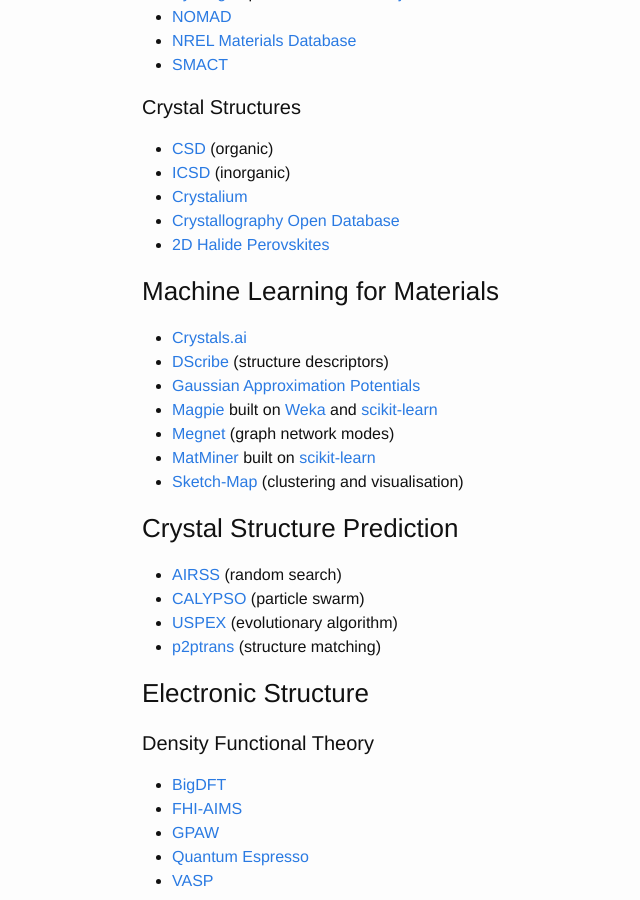
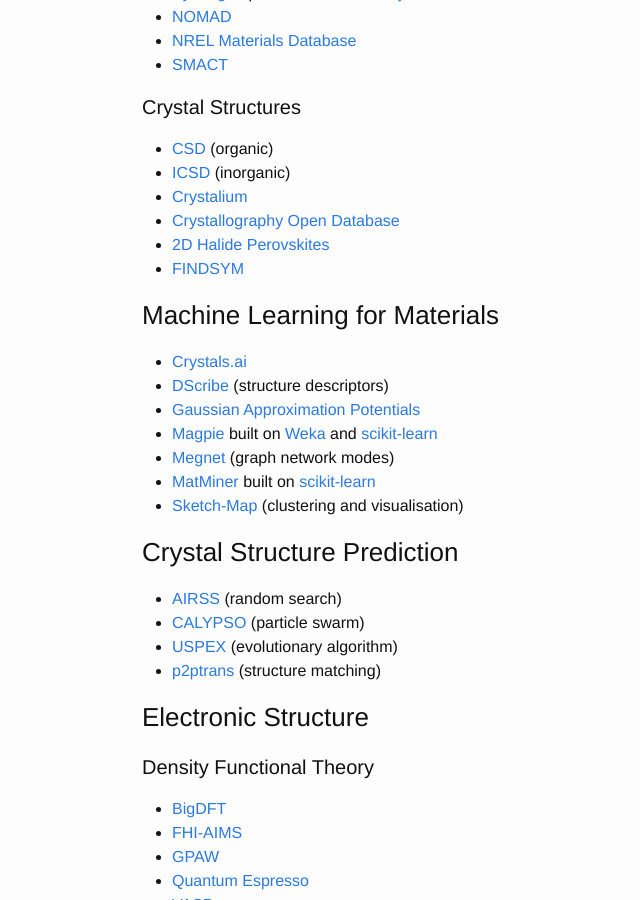
Before and after one commit to WMD-group/WMD-group.github.io, a Jekyll site: the page built from d_links.md, in a window 1280 px wide and 900 px high, scrolled down 552 px. Shown: the whole window, without its empty margins (128-768 px from the left). Built offline with Jekyll 4.4.1, drawn with Linux system fonts in a browser that asks for light colours.

Commit message:
Update d_links.md

```diff
--- a/d_links.md
+++ b/d_links.md
@@ -31,6 +31,7 @@
 * [Crystalium](http://crystalium.materialsvirtuallab.org)
 * [Crystallography Open Database](http://www.crystallography.net/cod/)
 * [2D Halide Perovskites](http://www.pdb.nmse-lab.ru)
+* [FINDSYM](https://stokes.byu.edu/iso/findsym.php)
 
 ### Machine Learning for Materials
 
```
